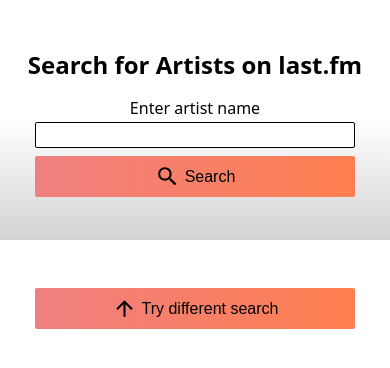
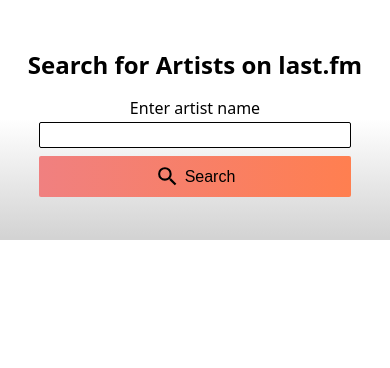
Before and after one commit to RobinWitt/Coding-Challenge-1, a Next.js app: page / in a window 390 px wide. Shown: the top 368 px of the page. Built offline with nearby package versions, Linux system fonts and the light colour scheme.

Commit message:
last fixes

```diff
--- a/pages/index.js
+++ b/pages/index.js
@@ -20,6 +20,9 @@
 
   function handleFocus() {
     ref.current.focus();
+    window.scrollTo(0, 0, {
+      behavior: "smooth",
+    });
   }
 
   return (
@@ -74,7 +77,11 @@
                   return (
                     <li key={self.crypto.randomUUID()}>
                       <span>{name}</span>
-                      <span>{url}</span>
+                      <span>
+                        <a href={url} target="_blank">
+                          {url}
+                        </a>
+                      </span>
                     </li>
                   );
                 })}
@@ -99,6 +106,7 @@
               </>
             )
           )}
+          {searchResults && (
             <button
               type="button"
               onClick={handleFocus}
@@ -110,6 +118,7 @@
               </svg>
               Try different search
             </button>
+          )}
         </section>
       </main>
     </>
--- a/styles/globals.css
+++ b/styles/globals.css
@@ -5,27 +5,30 @@
 }
 
 body {
+  width: 100vw;
   font-family: system-ui, -apple-system, BlinkMacSystemFont, "Segoe UI", Roboto,
     Oxygen, Ubuntu, Cantarell, "Open Sans", "Helvetica Neue", sans-serif;
 }
 
 main {
+  width: 100%;
   max-width: 1200px;
   margin: auto;
 }
 
 .section-search {
-  text-align: center;
   position: fixed;
   top: 0;
   left: 50%;
   transform: translateX(-50%);
   width: 100%;
+  max-width: 1200px;
   height: 15rem;
   padding-top: 3rem;
   display: flex;
   flex-direction: column;
   align-items: center;
+  text-align: center;
   background: linear-gradient(white 0%, white 50%, lightgrey 100%);
   border-bottom: 2px solid lightgrey;
 }
@@ -35,7 +38,8 @@
 }
 
 form {
-  width: 20rem;
+  width: 80%;
+  max-width: 20rem;
   display: flex;
   flex-direction: column;
 }
@@ -84,12 +88,13 @@
   display: flex;
   flex-direction: column;
   align-items: center;
-  margin: 1rem;
+  margin: auto;
   margin-top: 17rem;
+  width: 80%;
 }
 
 .section-results > button {
-  width: 20rem;
+  max-width: 20rem;
 }
 
 .results-list {
@@ -125,3 +130,11 @@
 .new-search-button {
   margin-top: 1rem;
 }
+
+@media only screen and (max-width: 650px) {
+  li {
+    flex-direction: column;
+    flex-wrap: wrap;
+    font-size: 0.7rem;
+  }
+}
```
Lines whose indentation alone changed are shown as unchanged.
